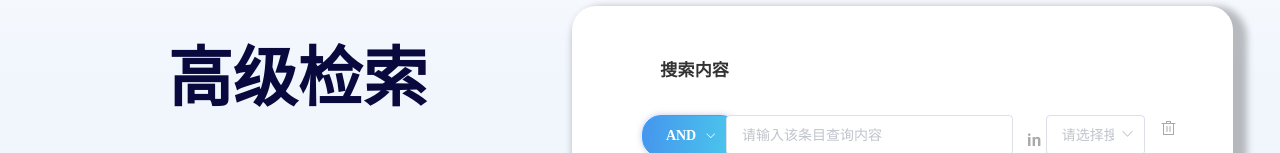
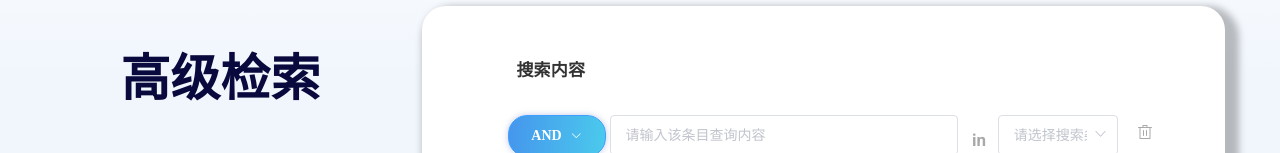
Before and after one commit to 2022autumn/frontend, a Vue app: page /advancedSearch in a window 1280 px wide. Shown: the part 174-327 px from the top of the page. Built offline with nearby package versions, Linux system fonts and the light colour scheme.

Commit message:
改了一点点高级搜索格式

```diff
--- a/src/views/AdvancedSearch.vue
+++ b/src/views/AdvancedSearch.vue
@@ -2,7 +2,7 @@
     <div>
         <topbar2></topbar2>
         <el-row style="height: 600px" class="background">
-            <el-col :span="10">
+            <el-col :span="7">
                 <div class="left-img" style="margin-top: 100px; margin-left: 30%">
                     <img preview-disabled
                         src="../../public/advanced_img/Advanced Search.svg"
@@ -11,13 +11,13 @@
                 <div class="title-text" style="margin-top: 50px; margin-left: 30%">
                     高级检索
                 </div>
-                 <div class="left-img" style="margin-top: 70px; margin-left: 30%">
+                 <div class="left-img" style="margin-top: 70px; margin-left: 30%;width:100vx;">
                     <img preview-disabled
                         src="../../public/advanced_img/illustration1.svg"
                     />
                 </div>
             </el-col>
-            <el-col :span="14">
+            <el-col :span="17">
                 <div class="hot-list" style="margin-top: 150px">
                     <div>&nbsp;</div>
                     <div class="box-word" style="margin-left: 4%;">
@@ -186,7 +186,7 @@ export default {
 
   /* text-align: left; */
   font-weight: 700;
-  font-size: 65px;
+  font-size: 50px;
   line-height: 48px;
   /* or 118% */
 
```
